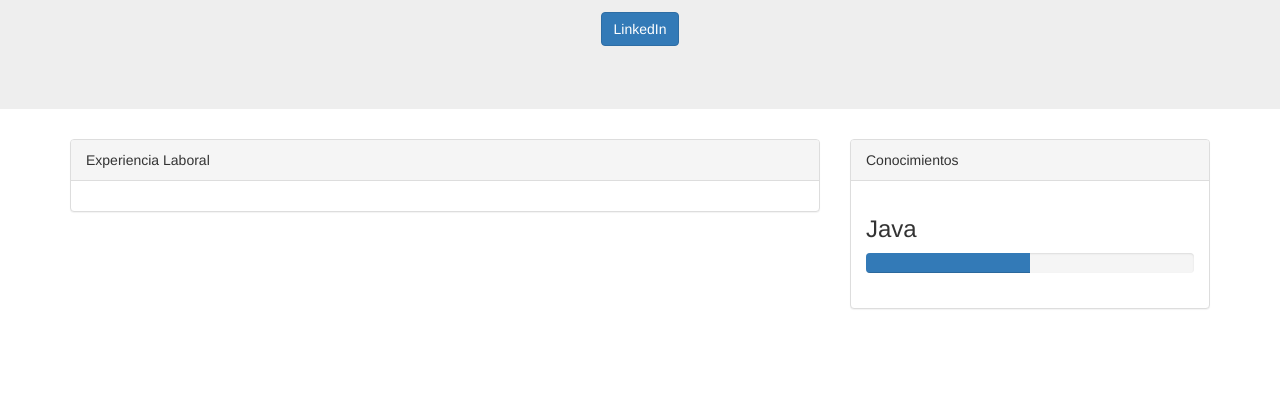
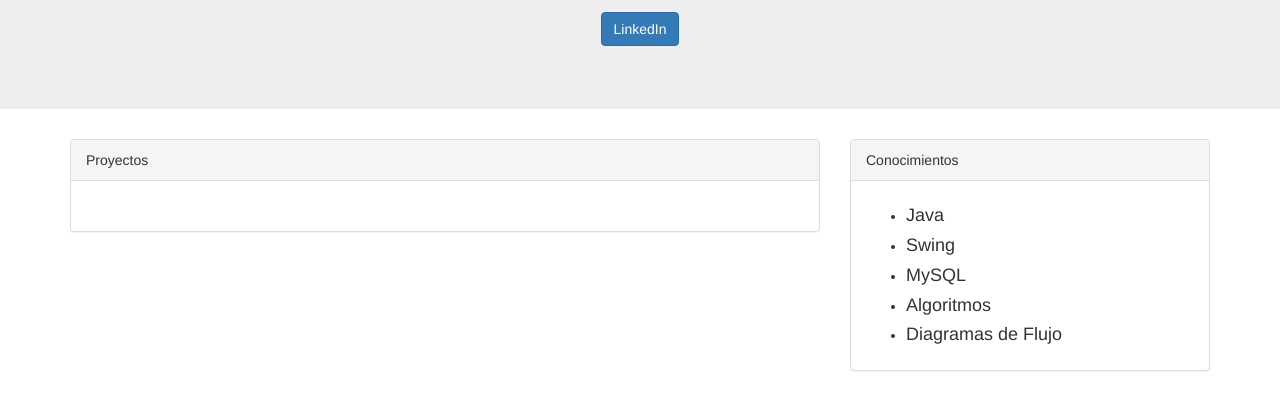
Before and after one commit to FelipeACJ/cv, a plain HTML site: page index.html in a window 1280 px wide. Shown: the part 180-590 px from the top of the page. Drawn offline with nearby package versions, Linux system fonts and the light colour scheme.

Commit message:
Conocimientos

```diff
--- a/index.html
+++ b/index.html
@@ -17,10 +17,10 @@
 		<div class="col-md-8">
 			<div class="panel panel-default">
 				<div class="panel-heading">
-					Experiencia Laboral
+					Proyectos
 				</div>
 				<div class="panel-body">
-
+				<h3></h3>
 				</div>
 			</div>
 		</div>
@@ -30,11 +30,17 @@
 						Conocimientos
 					</div>
 					<div class="panel-body">
-						<h3>Java</h3>
-						<div class="progress">
-							<div class="progress-bar" role="progressbar" aria-valuenow="50" aria-valuemin="0" aria-valuemax="100" style="width:50%">
+						<ul>
+							<li><h4>Java</h4></li>
+							<li><h4>Swing</h4></li>
+							<li><h4>MySQL</h4></li>
+							<li><h4>Algoritmos</h4></li>
+							<li><h4>Diagramas de Flujo</h4></li>
+						</ul>
+						<!--<div class="progress">
+							<div class="progress-bar" role="progressbar" aria-valuenow="50" aria-valuemin="0" aria-valuemax="100" style="width:30%">
 							</div>
-						</div>
+						</div>-->
 					</div>
 
 				</div>
```
